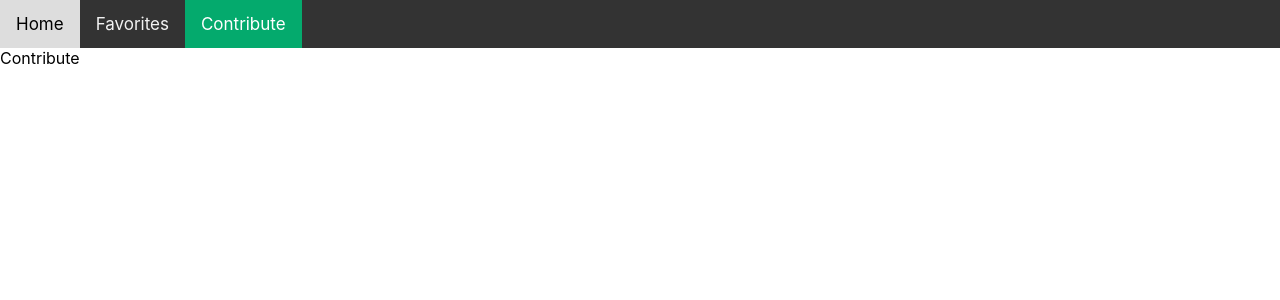
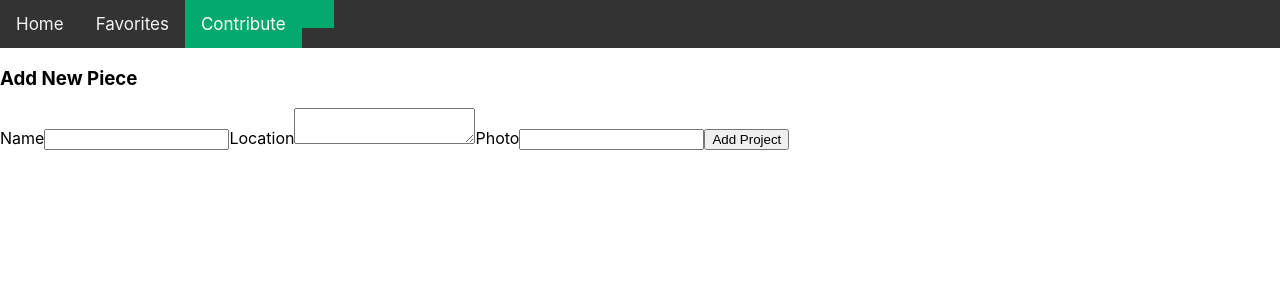
Before and after one commit to jkap100/streetwise, a React (Create React App) app: page /contribute in a window 1280 px wide. Shown: the top 300 px of the page. Built offline with nearby package versions, Linux system fonts and the light colour scheme; data requests are answered from the project's data file.

Commit message:
baisic-structure-complete

```diff
--- a/db.json
+++ b/db.json
@@ -53,6 +53,12 @@
       "image": "./images/pexels-bryan-gomes-3977529.jpg",
       "name": "Multi Colored Elephant Graffit",
       "location": "Unknown"
+    },
+    {
+      "image": "https://images.pexels.com/photos/1624079/pexels-photo-1624079.jpeg?auto=compress&cs=tinysrgb&dpr=2&h=750&w=1260",
+      "name": "White and Black",
+      "location": "Unknown",
+      "id": 11
     }
   ]
 }
--- a/src/ContributeForm.js
+++ b/src/ContributeForm.js
@@ -1,7 +1,76 @@
-import React from "react";
+import React, { useState } from "react";
+import { useHistory } from "react-router-dom";
 
-function Submit() {
-  return <div>Contribute</div>;
+function ContributeForm({ onCreateProject }) {
+  const initialFormState = {
+    image: "",
+    name: "",
+    location: "",
+  };
+
+  const [formState, setFormState] = useState(initialFormState);
+  const history = useHistory("");
+
+  const handleChange = (event) => {
+    const { name, value } = event.target;
+    setFormState((formState) => ({ ...formState, [name]: value }));
+  };
+
+  function handleSubmit(event) {
+    const baseUrl = "http://localhost:8000";
+    event.preventDefault();
+    fetch(baseUrl + "/images", {
+      method: "POST",
+      headers: {
+        "Content-Type": "application/json",
+      },
+      body: JSON.stringify(formState),
+    })
+      .then((res) => res.json())
+      .then((savedProject) => {
+        onCreateProject(savedProject);
+        setFormState(initialFormState);
+      })
+      .then((data) => {
+        history.push("/");
+      });
+  }
+
+  return (
+    <section>
+      <form className="form" autoComplete="off" onSubmit={handleSubmit}>
+        <h3>Add New Piece</h3>
+
+        <label htmlFor="name">Name</label>
+        <input
+          type="text"
+          id="name"
+          name="name"
+          onChange={handleChange}
+          value={formState.name}
+        />
+
+        <label htmlFor="Location">Location</label>
+        <textarea
+          id="location"
+          name="location"
+          onChange={handleChange}
+          value={formState.location}
+        />
+
+        <label htmlFor="image">Photo</label>
+        <input
+          type="text"
+          id="image"
+          name="image"
+          onChange={handleChange}
+          value={formState.image}
+        />
+
+        <button type="submit">Add Project</button>
+      </form>
+    </section>
+  );
 }
 
-export default Submit;
+export default ContributeForm;
--- a/src/Home.js
+++ b/src/Home.js
@@ -19,16 +19,28 @@ function Home() {
   }, []);
 
   const removeFavorites = (images) => {
-    console.log("image: ", images);
-
+    // console.log("image: ", images);
     setFavorites(favorites.filter((favObj) => favObj !== images));
   };
+
+  function onCreateProject(newImage) {
+    setImages((images) => [...images, newImage]);
+  }
 
   const addToFavorites = (image) => {
     console.log("image: ", image);
     if (!favorites.includes(image)) {
       setFavorites([...favorites, image]);
     }
+    // fetch("http://localhost:8000/images/favorites", {
+    //   method: "PATCH",
+    //   headers: {
+    //     "Content-Type": "application/json",
+    //   },
+    //   body: JSON.stringify(setFavorites),
+    // })
+    //   .then((res) => res.json())
+    //   .then(console.log);
   };
 
   return (
@@ -39,7 +51,7 @@ function Home() {
           <Favorites favorites={favorites} removeFavorites={removeFavorites} />
         </Route>
         <Route path="/contribute">
-          <ContributeForm />
+          <ContributeForm images={images} onCreateProject={onCreateProject} />
         </Route>
         <Route exact path="/">
           <Detail images={images} addToFavorites={addToFavorites} />
@@ -48,10 +60,6 @@ function Home() {
           <h1>404 not found</h1>
         </Route>
       </Switch>
-
-      {/* <Detail images={images} addToFavorites={addToFavorites} /> */}
-      {/* <Favorites favorites={favorites} /> */}
-      {/* <ContributeForm /> */}
     </div>
   );
 }
--- a/src/ImageCard.js
+++ b/src/ImageCard.js
@@ -9,6 +9,8 @@ function ImageCard({ imgObj, handleClick }) {
         src={imgObj.image}
         alt="graffiti"
       />
+      <h4>{imgObj.name}</h4>
+      <h6>{imgObj.location}</h6>
     </div>
   );
 }
--- a/src/NavBar.js
+++ b/src/NavBar.js
@@ -1,5 +1,6 @@
 import React from "react";
 import { NavLink } from "react-router-dom";
+import logo from "./Streetwise.png";
 
 function NavBar() {
   return (
@@ -9,6 +10,7 @@ function NavBar() {
       </NavLink>
       <NavLink to="/favorites">Favorites</NavLink>
       <NavLink to="/contribute">Contribute</NavLink>
+      <NavLink className="logo" id="logo" to="/" src={logo}></NavLink>
     </nav>
   );
 }
--- a/src/index.css
+++ b/src/index.css
@@ -28,6 +28,14 @@ code {
   flex-wrap: wrap;
 }
 
+.card h4 {
+  text-align: center;
+}
+
+.card h6 {
+  text-align: center;
+}
+
 .card .image img {
   max-width: 300px;
   max-height: 225px;
@@ -41,7 +49,6 @@ code {
   flex-wrap: wrap;
 }
 
-/* Add a black background color to the top navigation */
 .topnav {
   background-color: #333;
   overflow: hidden;
@@ -58,13 +65,17 @@ code {
 }
 
 /* Change the color of links on hover */
-.topnav a:hover {
+/* .topnav a:hover {
   background-color: #ddd;
   color: black;
-}
+} */
 
 /* Add a color to the active/current link */
 .topnav a.active {
   background-color: #04aa6d;
   color: white;
 }
+*/ #logo {
+  background-color: white;
+  display: flex;
+}
```
Also changed, not shown: src/Submit.js (deleted, +0 -29 lines), src/Streetwise.png (added).
